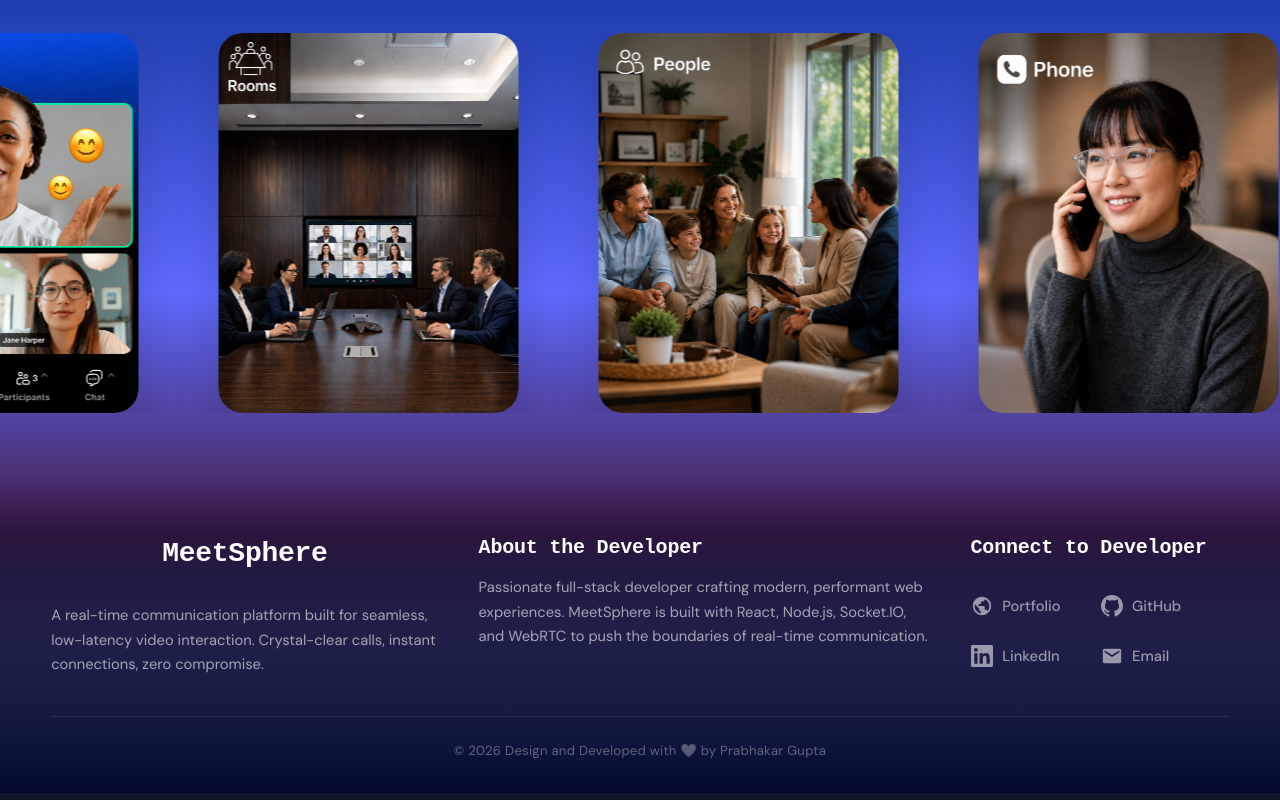
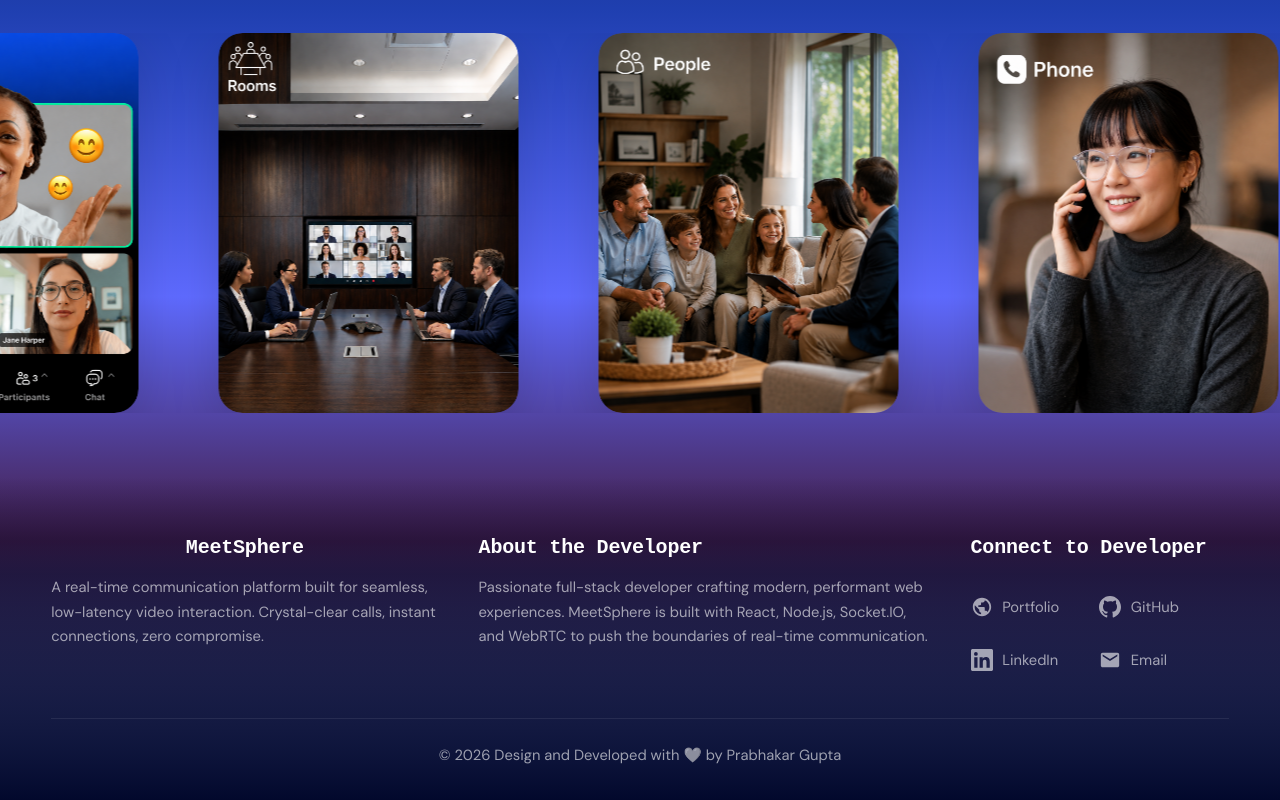
Before and after one commit to PrabhakarG001/MeetSphere, a React (Vite) app in the folder frontend/: page / in a window 1280 px wide. Shown: the part 638-1438 px from the top of the page. Built offline with nearby package versions, Linux system fonts and the light colour scheme; no server answers; a web font is replaced by a local one.

Commit message:
style(landing): Match footer typography and spacing to 'About the Developer' section

```diff
--- a/frontend/src/pages/landing.jsx
+++ b/frontend/src/pages/landing.jsx
@@ -93,8 +93,8 @@ export default function LandingPage() {
             <footer className="landingFooter">
                 <div className="footerInner">
                     <div className="footerCol footerProject">
-                        <div style={{ marginBottom: '1rem', display: 'flex', justifyContent: 'center' }}>
-                            <span className="footerHeading" style={{ fontSize: '1.75rem' }}>MeetSphere</span>
+                        <div style={{ display: 'flex', justifyContent: 'center' }}>
+                            <span className="footerHeading">MeetSphere</span>
                         </div>
                         <p>A real-time communication platform built for seamless, low-latency video interaction. Crystal-clear calls, instant connections, zero compromise.</p>
                     </div>
--- a/frontend/src/styles/landing.css
+++ b/frontend/src/styles/landing.css
@@ -384,7 +384,7 @@ h1, h2, h3, h4, h5, h6, button {
   letter-spacing: -0.01em;
 }
 
-.footerCol p {
+.landingFooter p {
   margin: 0;
   color: rgba(255, 255, 255, 0.6);
   font-size: 0.92rem;
@@ -406,10 +406,11 @@ h1, h2, h3, h4, h5, h6, button {
   display: inline-flex;
   align-items: center;
   gap: 0.6rem;
-  color: rgba(255, 255, 255, 0.55);
+  color: rgba(255, 255, 255, 0.6);
   text-decoration: none;
   font-size: 0.92rem;
-  font-weight: 500;
+  line-height: 1.65;
+  font-weight: 400;
   padding: 0.4rem 0;
   transition: color 0.3s ease, transform 0.3s ease;
 }
@@ -438,13 +439,7 @@ h1, h2, h3, h4, h5, h6, button {
   text-align: center;
 }
 
-.footerBottom p {
-  margin: 0;
-  color: rgba(255, 255, 255, 0.35);
-  font-size: 0.82rem;
-  font-weight: 400;
-  letter-spacing: 0.02em;
-}
+
 
 
 /* Responsive Styles */
```
